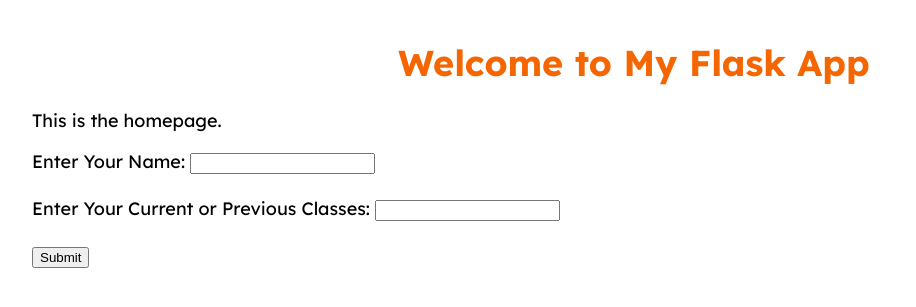
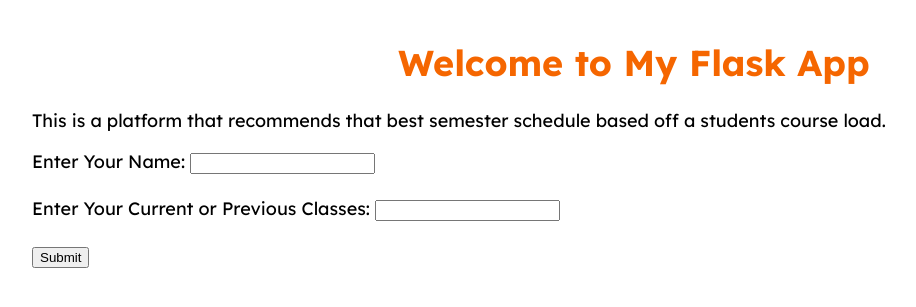
Before and after one commit to hleach78/cuhackit_website, a Flask app: page / in a window 1280 px wide. Shown: the part 122-429 px from the top of the page, without its empty margins (6-922 px from the left). Run offline with Flask 3, Linux system fonts and the light colour scheme; some web fonts are replaced.

Commit message:
Added description

```diff
--- a/templates/index.html
+++ b/templates/index.html
@@ -4,7 +4,7 @@
 
 {% block content %}
     <h1 class= "title">Welcome to My Flask App</h1>
-    <p>This is the homepage.</p>
+    <p>This is a platform that recommends that best semester schedule based off a students course load.</p>
 
 <form action="/" method="POST">
     <label for="user_name">Enter Your Name:</label>
@@ -18,12 +18,12 @@
     <button type="submit">Submit</button>
 </form>
 
-
 {% if submitted_name and submitted_courses %}
     <div class="output-box">
         <h3>AI Advisor</h3>
         <p><strong>Name:</strong> <span class="submitted-text">{{ submitted_name }}</span></p>
         <p><strong>Current/Previous Classes:</strong> <span class="submitted-text">{{ submitted_courses }}</span></p>
+        <p><strong>Recommendation:</strong></p>
     </div>
 {% endif %}
 
```
